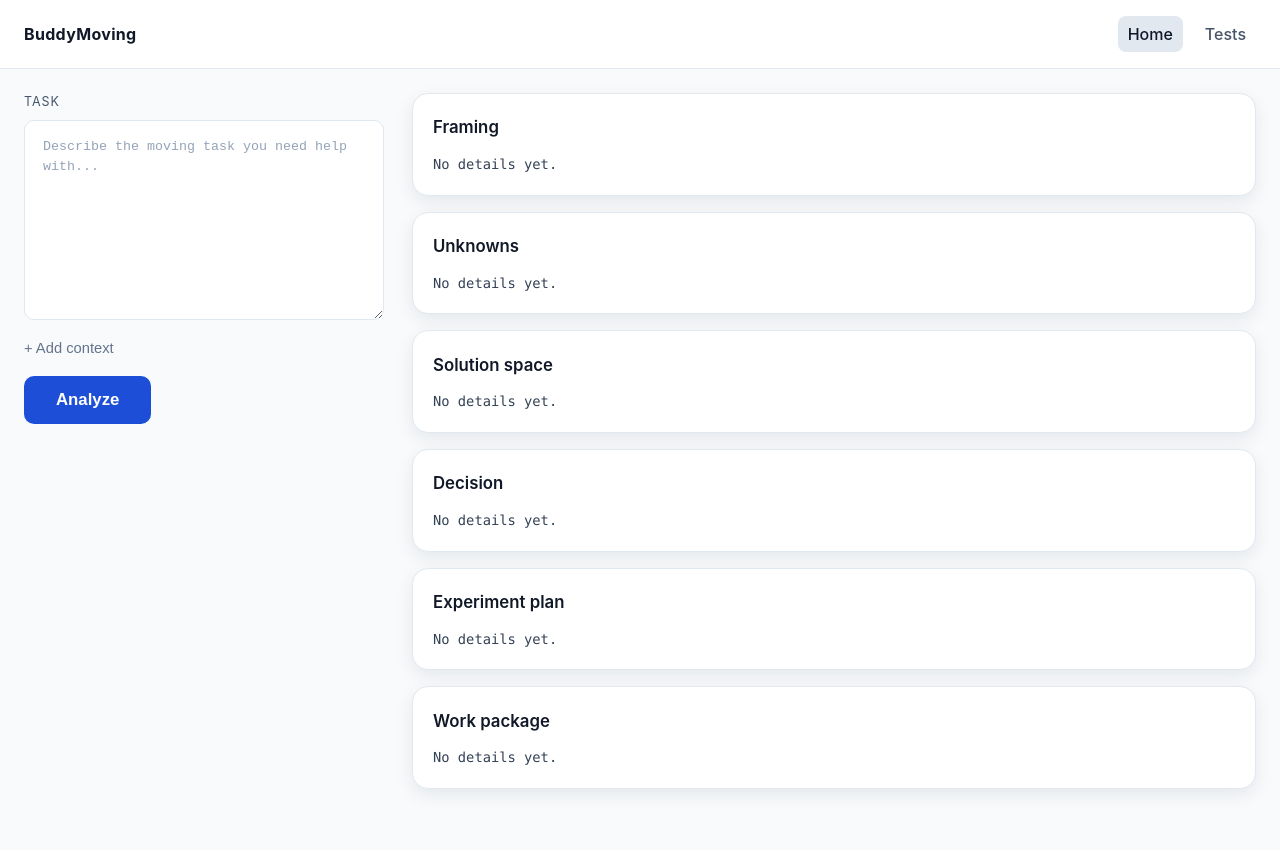
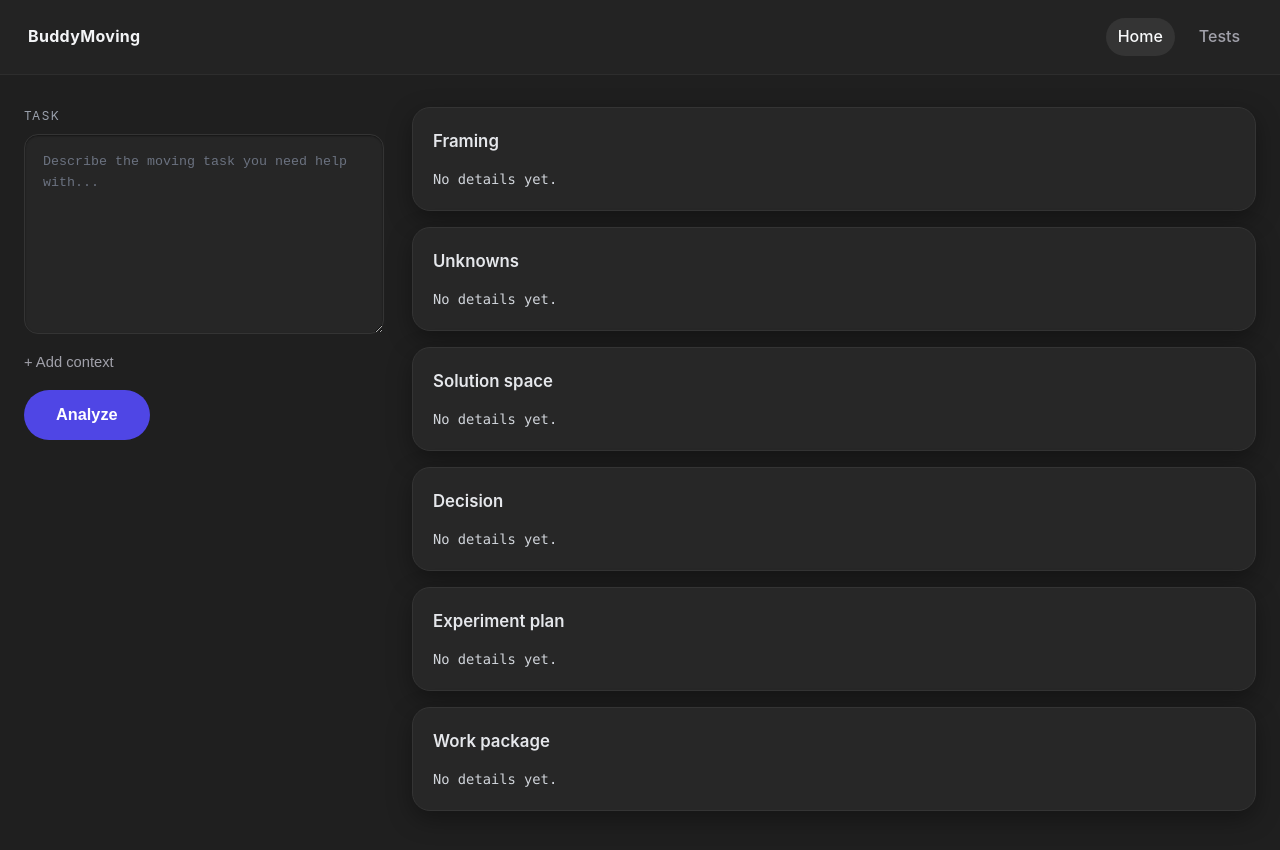
Before and after one commit to onlysdesign-ui/buddy-moving, a React (Vite) app in the folder frontend/: page / in a window 1280 px wide. Shown: the top 850 px of the page. Before the commit the page ends 813 px from the top, so only its background shows below. Built offline with nearby package versions, Linux system fonts and the light colour scheme.

Commit message:
Update dark UI styling

```diff
--- a/frontend/src/styles.css
+++ b/frontend/src/styles.css
@@ -1,10 +1,10 @@
 :root {
-  color-scheme: light;
-  font-family: "Inter", system-ui, -apple-system, sans-serif;
-  line-height: 1.5;
+  color-scheme: dark;
+  font-family: "Inter", "SF Pro Text", system-ui, -apple-system, sans-serif;
+  line-height: 1.6;
   font-weight: 400;
-  color: #111827;
-  background-color: #f8fafc;
+  color: #e5e7eb;
+  background-color: #1f1f1f;
 }
 
 * {
@@ -13,6 +13,7 @@
 
 body {
   margin: 0;
+  background: #1f1f1f;
 }
 
 .app {
@@ -25,14 +26,15 @@ body {
   display: flex;
   align-items: center;
   justify-content: space-between;
-  padding: 16px 24px;
-  background: #ffffff;
-  border-bottom: 1px solid #e2e8f0;
+  padding: 18px 28px;
+  background: #232323;
+  border-bottom: 1px solid #2d2d2d;
 }
 
 .app-brand {
   font-weight: 700;
   letter-spacing: 0.02em;
+  color: #f3f4f6;
 }
 
 .app-nav {
@@ -42,43 +44,45 @@ body {
 
 .nav-link {
   text-decoration: none;
-  color: #475569;
-  padding: 6px 10px;
-  border-radius: 8px;
+  color: #a1a1aa;
+  padding: 6px 12px;
+  border-radius: 999px;
   font-weight: 500;
+  transition: background 0.2s ease, color 0.2s ease;
 }
 
 .nav-link.active {
-  background: #e2e8f0;
-  color: #0f172a;
+  background: #343434;
+  color: #f9fafb;
 }
 
 .app-main {
   flex: 1;
-  padding: 24px;
+  padding: 32px 24px 48px;
 }
 
 .card {
-  background: #ffffff;
+  background: #272727;
   padding: 20px;
-  border-radius: 12px;
-  border: 1px solid #e2e8f0;
-  box-shadow: 0 8px 24px rgba(15, 23, 42, 0.06);
+  border-radius: 16px;
+  border: 1px solid #343434;
+  box-shadow: 0 12px 32px rgba(0, 0, 0, 0.35);
 }
 
 .button {
   border: none;
-  background: #2563eb;
+  background: #3b82f6;
   color: #ffffff;
-  padding: 10px 16px;
-  border-radius: 8px;
+  padding: 10px 18px;
+  border-radius: 999px;
   cursor: pointer;
   font-weight: 600;
+  transition: background 0.2s ease;
 }
 
 .button.secondary {
-  background: #e2e8f0;
-  color: #0f172a;
+  background: #303030;
+  color: #e5e7eb;
 }
 
 .button:disabled {
@@ -93,33 +97,33 @@ body {
   border-radius: 999px;
   font-size: 12px;
   font-weight: 600;
-  background: #e2e8f0;
-  color: #0f172a;
+  background: #343434;
+  color: #e5e7eb;
 }
 
 .badge.ok {
-  background: #dcfce7;
-  color: #166534;
+  background: rgba(34, 197, 94, 0.2);
+  color: #86efac;
 }
 
 .badge.fail {
-  background: #fee2e2;
-  color: #991b1b;
+  background: rgba(239, 68, 68, 0.2);
+  color: #fca5a5;
 }
 
 .badge.scale-small {
-  background: #e0f2fe;
-  color: #0369a1;
+  background: rgba(56, 189, 248, 0.2);
+  color: #7dd3fc;
 }
 
 .badge.scale-medium {
-  background: #fef3c7;
-  color: #b45309;
+  background: rgba(250, 204, 21, 0.2);
+  color: #fde047;
 }
 
 .badge.scale-large {
-  background: #ede9fe;
-  color: #6d28d9;
+  background: rgba(167, 139, 250, 0.2);
+  color: #c4b5fd;
 }
 
 .section-title {
@@ -134,9 +138,9 @@ body {
 }
 
 .run-row {
-  border: 1px solid #e2e8f0;
-  border-radius: 12px;
-  background: #ffffff;
+  border: 1px solid #343434;
+  border-radius: 16px;
+  background: #272727;
   padding: 16px;
 }
 
@@ -156,7 +160,7 @@ body {
   display: flex;
   flex-wrap: wrap;
   gap: 8px;
-  color: #475569;
+  color: #9ca3af;
   font-size: 14px;
   margin-top: 6px;
 }
@@ -164,7 +168,7 @@ body {
 .context-section {
   margin-top: 16px;
   padding-top: 12px;
-  border-top: 1px solid #e2e8f0;
+  border-top: 1px solid #343434;
 }
 
 .case-row {
@@ -172,7 +176,7 @@ body {
   flex-direction: column;
   gap: 6px;
   padding: 12px 0;
-  border-bottom: 1px dashed #e2e8f0;
+  border-bottom: 1px dashed #343434;
 }
 
 .case-header {
@@ -190,21 +194,21 @@ body {
   display: flex;
   flex-wrap: wrap;
   gap: 6px;
-  color: #475569;
+  color: #9ca3af;
   font-size: 13px;
 }
 
 .case-details {
   margin-top: 8px;
-  background: #f8fafc;
-  border-radius: 10px;
+  background: #2b2b2b;
+  border-radius: 12px;
   padding: 12px;
 }
 
 .case-details summary {
   cursor: pointer;
   font-weight: 600;
-  color: #0f172a;
+  color: #f3f4f6;
   margin-bottom: 8px;
 }
 
@@ -214,7 +218,7 @@ body {
   font-family: "JetBrains Mono", "SFMono-Regular", Consolas, "Liberation Mono",
     Menlo, monospace;
   font-size: 0.82rem;
-  color: #0f172a;
+  color: #e5e7eb;
 }
 
 .analysis-app {
@@ -244,27 +248,28 @@ body {
   flex-direction: column;
   gap: 8px;
   font-size: 0.9rem;
-  color: #475569;
+  color: #a1a1aa;
 }
 
 .analysis-field span {
-  font-size: 0.78rem;
-  letter-spacing: 0.08em;
+  font-size: 0.74rem;
+  letter-spacing: 0.12em;
   text-transform: uppercase;
-  color: #475569;
+  color: #9ca3af;
 }
 
 .analysis-field textarea {
   width: 100%;
-  border-radius: 10px;
-  border: 1px solid #e2e8f0;
-  background: #ffffff;
-  color: #0f172a;
+  border-radius: 14px;
+  border: 1px solid #343434;
+  background: #262626;
+  color: #f3f4f6;
   padding: 16px 18px;
   resize: vertical;
   min-height: 120px;
-  line-height: 1.5;
+  line-height: 1.6;
   transition: border-color 0.2s ease, background 0.2s ease;
+  box-shadow: inset 0 1px 2px rgba(0, 0, 0, 0.45);
 }
 
 .analysis-left textarea#task {
@@ -280,7 +285,7 @@ body {
 .analysis-context-indicator {
   background: none;
   border: none;
-  color: #64748b;
+  color: #a1a1aa;
   text-align: left;
   font-size: 0.92rem;
   cursor: pointer;
@@ -289,7 +294,7 @@ body {
 }
 
 .analysis-context-indicator:hover {
-  color: #0f172a;
+  color: #f3f4f6;
 }
 
 .analysis-context-body {
@@ -302,12 +307,12 @@ body {
 
 .analysis-field textarea:focus {
   outline: none;
-  background: #f8fafc;
-  border-color: #94a3b8;
+  background: #2a2a2a;
+  border-color: #525252;
 }
 
 .analysis-field textarea::placeholder {
-  color: #94a3b8;
+  color: #6b7280;
 }
 
 .analysis-actions {
@@ -317,14 +322,14 @@ body {
 }
 
 .analysis-primary {
-  background: #1d4ed8;
+  background: #4f46e5;
   color: #ffffff;
   border: none;
-  border-radius: 10px;
+  border-radius: 999px;
   padding: 0 32px;
-  min-height: 48px;
+  min-height: 50px;
   font-weight: 600;
-  font-size: 1.05rem;
+  font-size: 1.02rem;
   cursor: pointer;
   display: inline-flex;
   align-items: center;
@@ -333,11 +338,11 @@ body {
 }
 
 .analysis-primary:hover {
-  background: #1e40af;
+  background: #4338ca;
 }
 
 .analysis-primary:active {
-  background: #1e3a8a;
+  background: #3730a3;
 }
 
 .analysis-primary:disabled {
@@ -350,7 +355,7 @@ body {
   align-items: center;
   gap: 10px;
   font-size: 0.95rem;
-  color: #64748b;
+  color: #a1a1aa;
 }
 
 .analysis-status.active {
@@ -360,8 +365,8 @@ body {
 .analysis-spinner {
   width: 16px;
   height: 16px;
-  border: 2px solid rgba(100, 116, 139, 0.35);
-  border-top-color: #1e40af;
+  border: 2px solid rgba(148, 163, 184, 0.3);
+  border-top-color: #6366f1;
   border-radius: 50%;
   animation: analysis-spin 0.8s linear infinite;
 }
@@ -373,14 +378,14 @@ body {
 }
 
 .analysis-card {
-  background: #ffffff;
-  border-radius: 16px;
+  background: #272727;
+  border-radius: 18px;
   padding: 20px;
   display: flex;
   flex-direction: column;
   gap: 12px;
-  border: 1px solid #e2e8f0;
-  box-shadow: 0 6px 18px rgba(15, 23, 42, 0.08);
+  border: 1px solid #343434;
+  box-shadow: 0 8px 24px rgba(0, 0, 0, 0.35);
 }
 
 .analysis-card-head {
@@ -405,8 +410,8 @@ body {
 
 .analysis-card-content {
   flex: 1;
-  color: #334155;
-  line-height: 1.5;
+  color: #d1d5db;
+  line-height: 1.6;
   display: block;
   white-space: pre-wrap;
   font-family: "JetBrains Mono", "SFMono-Regular", Consolas, "Liberation Mono",
@@ -417,13 +422,13 @@ body {
 
 .analysis-card-content.is-summary {
   font-size: 0.82rem;
-  color: #475569;
+  color: #9ca3af;
 }
 
 .analysis-card-content details {
   margin-top: 10px;
   font-size: 0.85rem;
-  color: #475569;
+  color: #9ca3af;
 }
 
 .analysis-card-content summary {
@@ -439,7 +444,7 @@ body {
 }
 
 .analysis-card-status {
-  color: #64748b;
+  color: #9ca3af;
   font-size: 0.82rem;
 }
 
@@ -452,7 +457,7 @@ body {
 .analysis-skeleton-line {
   height: 10px;
   border-radius: 999px;
-  background: linear-gradient(90deg, #f1f5f9, #e2e8f0, #f1f5f9);
+  background: linear-gradient(90deg, #2b2b2b, #343434, #2b2b2b);
   background-size: 200% 100%;
   animation: analysis-shimmer 1.6s ease-in-out infinite;
   opacity: 0.75;
@@ -488,8 +493,8 @@ body {
 
 .analysis-card-btn {
   background: transparent;
-  border: 1px solid rgba(15, 23, 42, 0.18);
-  color: #475569;
+  border: 1px solid rgba(148, 163, 184, 0.2);
+  color: #9ca3af;
   font-size: 0.72rem;
   padding: 4px 8px;
   border-radius: 999px;
@@ -513,8 +518,8 @@ body {
 }
 
 .analysis-card-btn:hover {
-  border-color: rgba(15, 23, 42, 0.35);
-  color: #0f172a;
+  border-color: rgba(148, 163, 184, 0.45);
+  color: #f3f4f6;
 }
 
 .analysis-card-btn:disabled {
@@ -523,7 +528,7 @@ body {
 }
 
 .analysis-card.loading .analysis-card-content {
-  color: #64748b;
+  color: #9ca3af;
   font-style: italic;
 }
 
@@ -544,27 +549,27 @@ body {
 }
 
 .analysis-card.error {
-  border: 1px solid rgba(248, 113, 113, 0.4);
+  border: 1px solid rgba(248, 113, 113, 0.5);
 }
 
 .analysis-card.error .analysis-card-content {
-  color: #b91c1c;
+  color: #fca5a5;
 }
 
 .analysis-card-btn.copied {
   border-color: rgba(34, 197, 94, 0.6);
-  color: #16a34a;
+  color: #86efac;
 }
 
 .analysis-card-error-message {
   font-weight: 600;
-  color: #b91c1c;
+  color: #fca5a5;
 }
 
 .analysis-card-error-details {
   margin-top: 10px;
   font-size: 0.82rem;
-  color: #475569;
+  color: #9ca3af;
 }
 
 .analysis-card-error-details pre {
@@ -579,19 +584,19 @@ body {
   position: fixed;
   bottom: 24px;
   right: 24px;
-  background: #ffffff;
-  border: 1px solid rgba(15, 23, 42, 0.08);
+  background: #262626;
+  border: 1px solid rgba(148, 163, 184, 0.12);
   padding: 12px 16px;
   border-radius: 12px;
-  color: #0f172a;
-  box-shadow: 0 12px 24px rgba(15, 23, 42, 0.12);
+  color: #f3f4f6;
+  box-shadow: 0 12px 24px rgba(0, 0, 0, 0.35);
   max-width: 280px;
   font-size: 0.9rem;
 }
 
 .analysis-toast.error {
   border-color: rgba(248, 113, 113, 0.45);
-  color: #b91c1c;
+  color: #fca5a5;
 }
 
 @keyframes analysis-spin {
```
